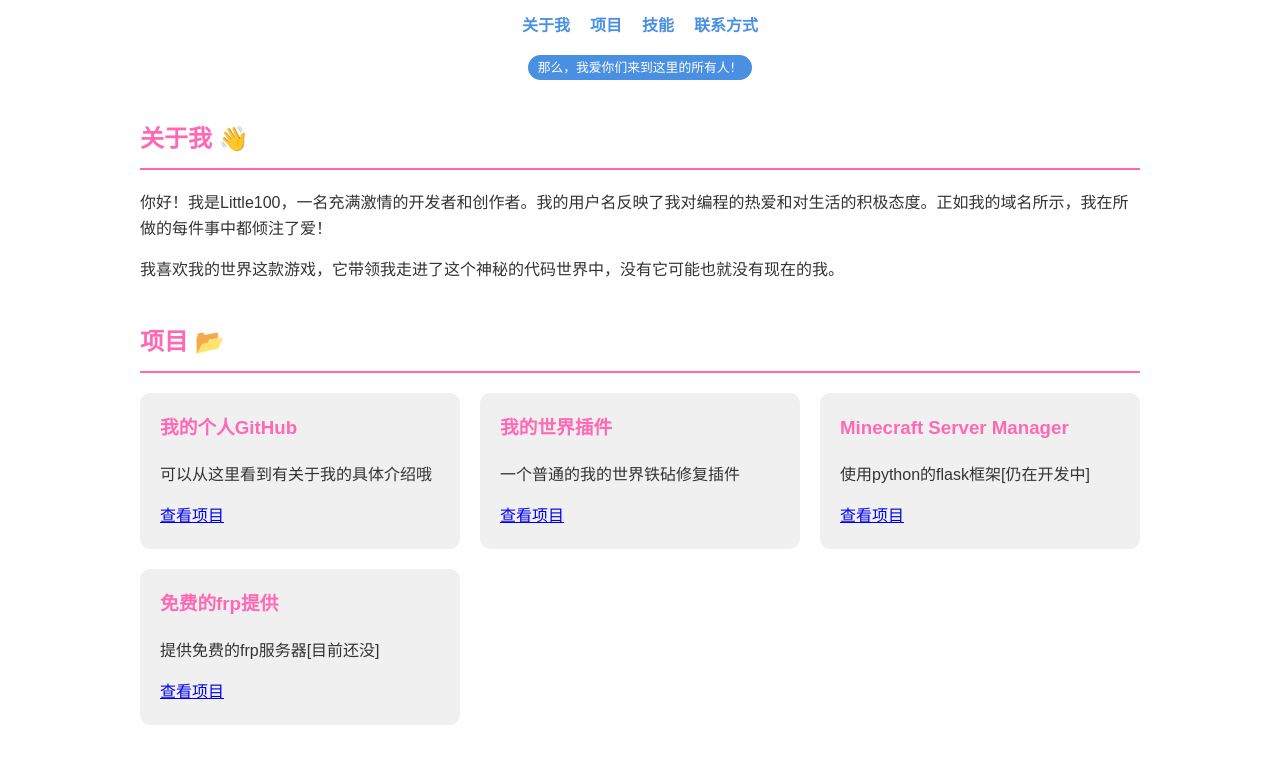
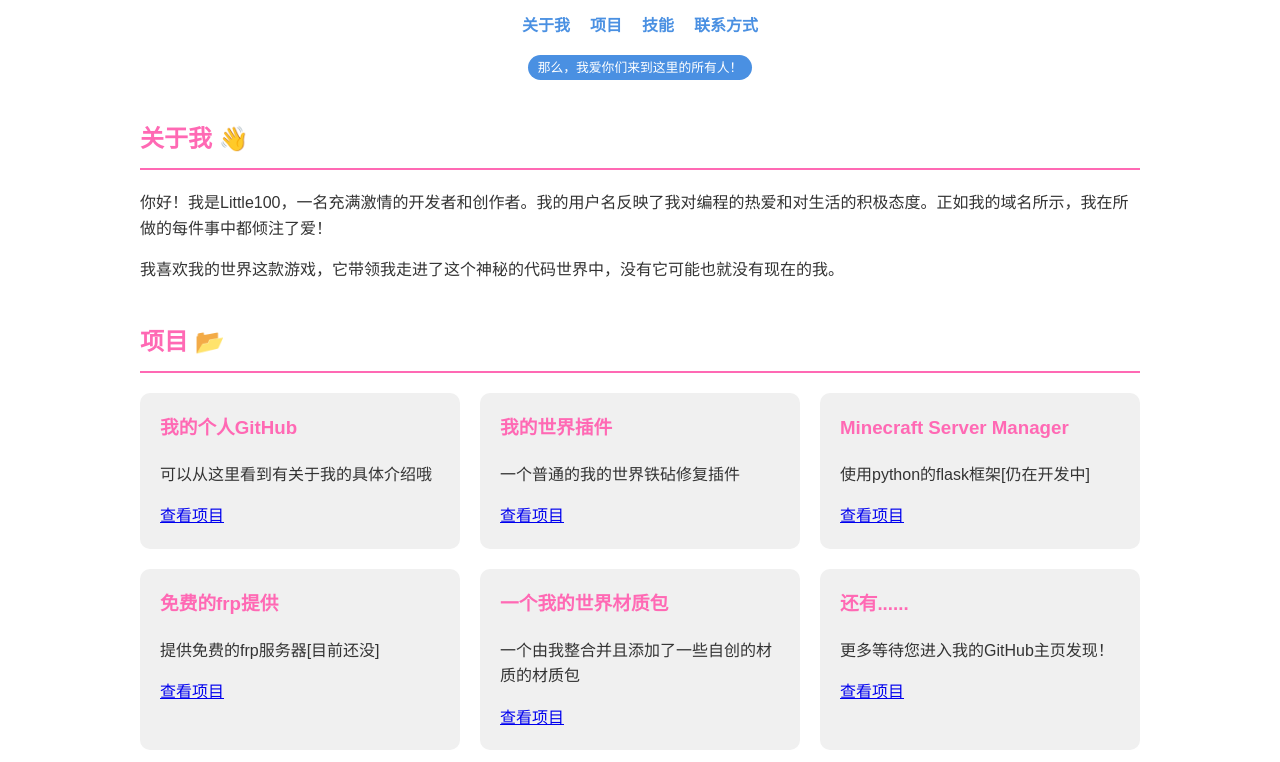
Before and after one commit to Little100/.love_domain, a plain HTML site: page index.html in a window 1280 px wide. Shown: the part 168-930 px from the top of the page. Drawn offline with Linux system fonts and the light colour scheme; a web font is replaced by a local one.

Commit message:
Update index.html

```diff
--- a/index.html
+++ b/index.html
@@ -213,6 +213,16 @@
                         <p>提供免费的frp服务器[目前还没]</p>
                         <a href="https://github.com/little100" target="_blank">查看项目</a>
                     </div>
+                    <div class="project-card">
+                        <h3>一个我的世界材质包</h3>
+                        <p>一个由我整合并且添加了一些自创的材质的材质包</p>
+                        <a href="https://github.com/Little100/GayMCPack" target="_blank">查看项目</a>
+                    </div>
+                    <div class="project-card">
+                        <h3>还有......</h3>
+                        <p>更多等待您进入我的GitHub主页发现！</p>
+                        <a href="https://github.com/Little100" target="_blank">查看项目</a>
+                    </div>
                 </div>
             </section>
 
```
